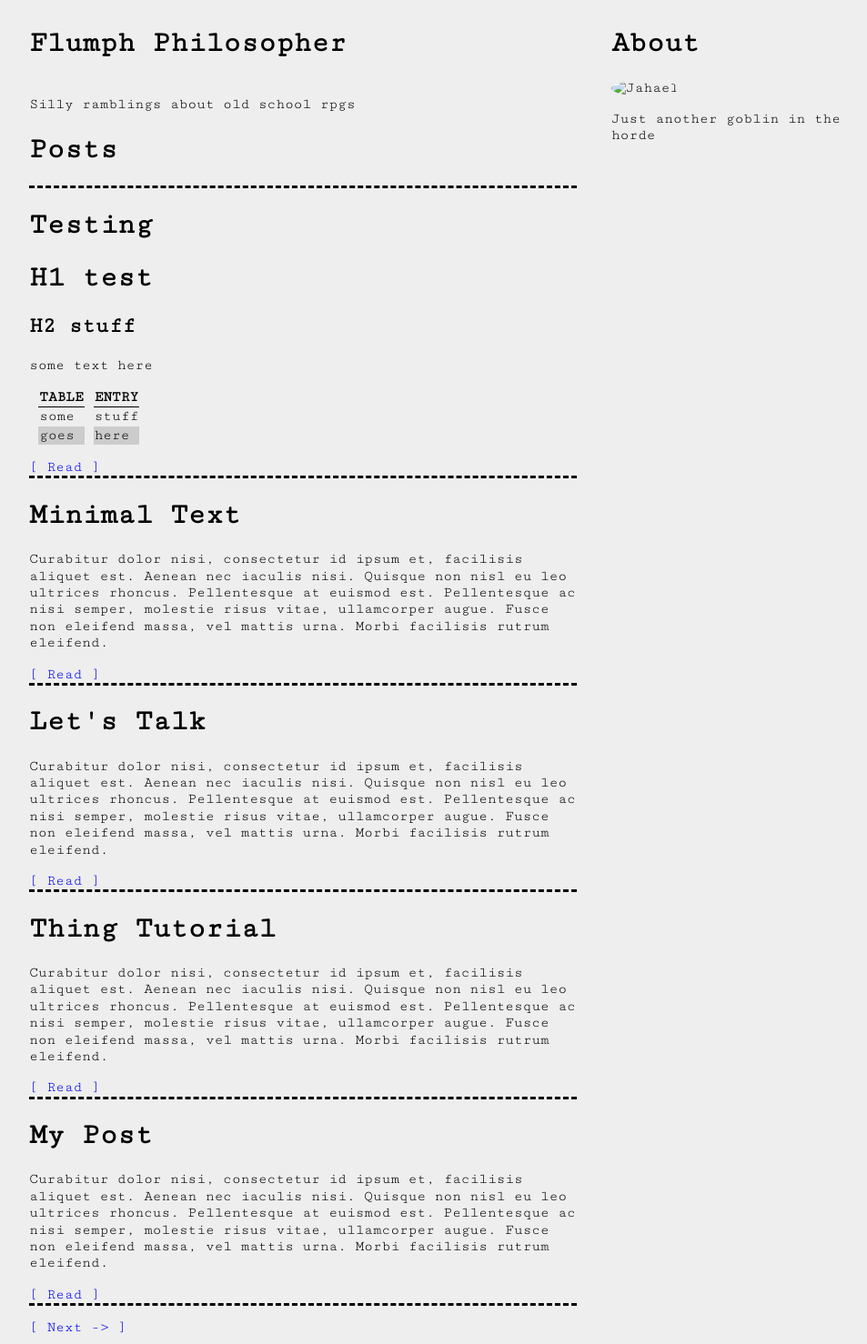
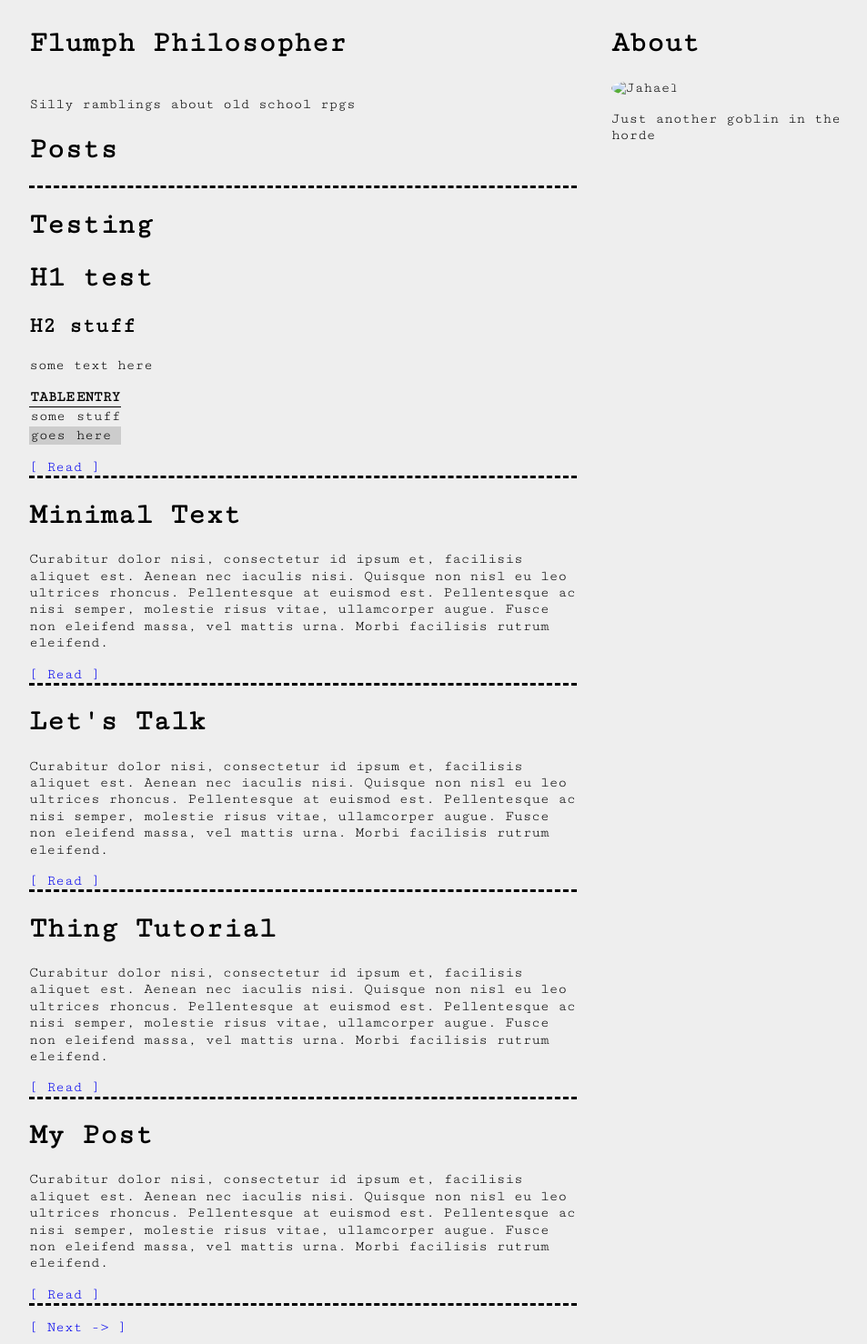
Before and after one commit to flumph-philosopher/flumph-philosopher.github.io, a Jekyll site: the page built from index.html, in a window 1280 px wide. Shown: the whole page at 91% size, without its empty margins (147-1100 px from the left). Built offline with Jekyll 4.4.1, drawn with Linux system fonts in a browser that asks for light colours; nearby versions of some CDN libraries; the list of posts is cut into pages by our own code.

Commit message:
More Css

```diff
--- a/css/style.css
+++ b/css/style.css
@@ -13,6 +13,7 @@ table {
   background-color: #CCC
   border: 1px solid black;
   border-spacing: 10px 0;
+  border-collapse: collapse;
 }
 
 th {
@@ -22,11 +23,11 @@ th {
 }
 
 tr:nth-child(even) {
-  background: #CCC
+  background-color: #CCC
 }
 
 tr:nth-child(odd) {
-  background: #EEE
+  background-color: #EEE
 }
 
 .about {
```
